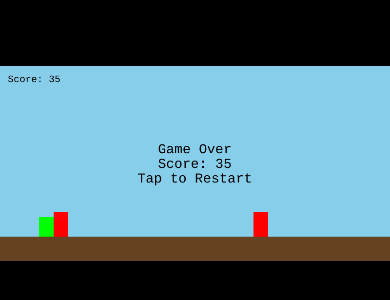
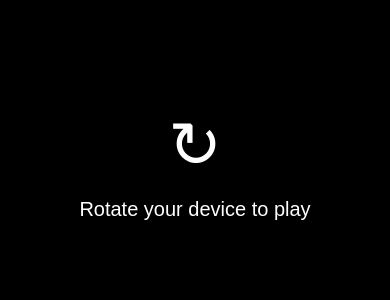
Before and after one commit to hokita/mouse2, a website built with Vite: page index.html in a window 390 px wide. Shown: the part 258-558 px from the top of the page. Built offline with nearby package versions, Linux system fonts and the light colour scheme.

Commit message:
feat: pause game and show rotate-device overlay in portrait

```diff
--- a/index.html
+++ b/index.html
@@ -13,10 +13,43 @@
         touch-action: none;
         background: #000;
       }
+
+      #rotate-overlay {
+        position: fixed;
+        inset: 0;
+        z-index: 1000;
+        display: none;
+        flex-direction: column;
+        align-items: center;
+        justify-content: center;
+        background: #000;
+        color: #fff;
+        font-family: sans-serif;
+        text-align: center;
+      }
+
+      #rotate-overlay.visible {
+        display: flex;
+      }
+
+      .rotate-overlay__icon {
+        font-size: 64px;
+        margin-bottom: 16px;
+      }
+
+      .rotate-overlay__message {
+        font-size: 20px;
+        margin: 0;
+        padding: 0 24px;
+      }
     </style>
   </head>
   <body>
     <div id="app"></div>
+    <div id="rotate-overlay">
+      <div class="rotate-overlay__icon">&#8635;</div>
+      <p class="rotate-overlay__message">Rotate your device to play</p>
+    </div>
     <script type="module" src="/src/main.ts"></script>
   </body>
 </html>
--- a/src/main.ts
+++ b/src/main.ts
@@ -1,6 +1,7 @@
 import Phaser from 'phaser';
 import { GameScene } from './scenes/GameScene';
 import { WIDTH, HEIGHT } from './gameConfig';
+import { isPortrait } from './core/orientation';
 
 const config: Phaser.Types.Core.GameConfig = {
   type: Phaser.AUTO,
@@ -21,4 +22,21 @@ const config: Phaser.Types.Core.GameConfig = {
   scene: [GameScene],
 };
 
-new Phaser.Game(config);
+const game = new Phaser.Game(config);
+const rotateOverlay = document.getElementById('rotate-overlay')!;
+
+function updateOrientation(): void {
+  const portrait = isPortrait(window.innerWidth, window.innerHeight);
+  rotateOverlay.classList.toggle('visible', portrait);
+  if (portrait) {
+    game.scene.pause('GameScene');
+  } else {
+    game.scene.resume('GameScene');
+  }
+}
+
+game.events.once(Phaser.Core.Events.READY, () => {
+  updateOrientation();
+  window.addEventListener('resize', updateOrientation);
+  window.addEventListener('orientationchange', updateOrientation);
+});
```
